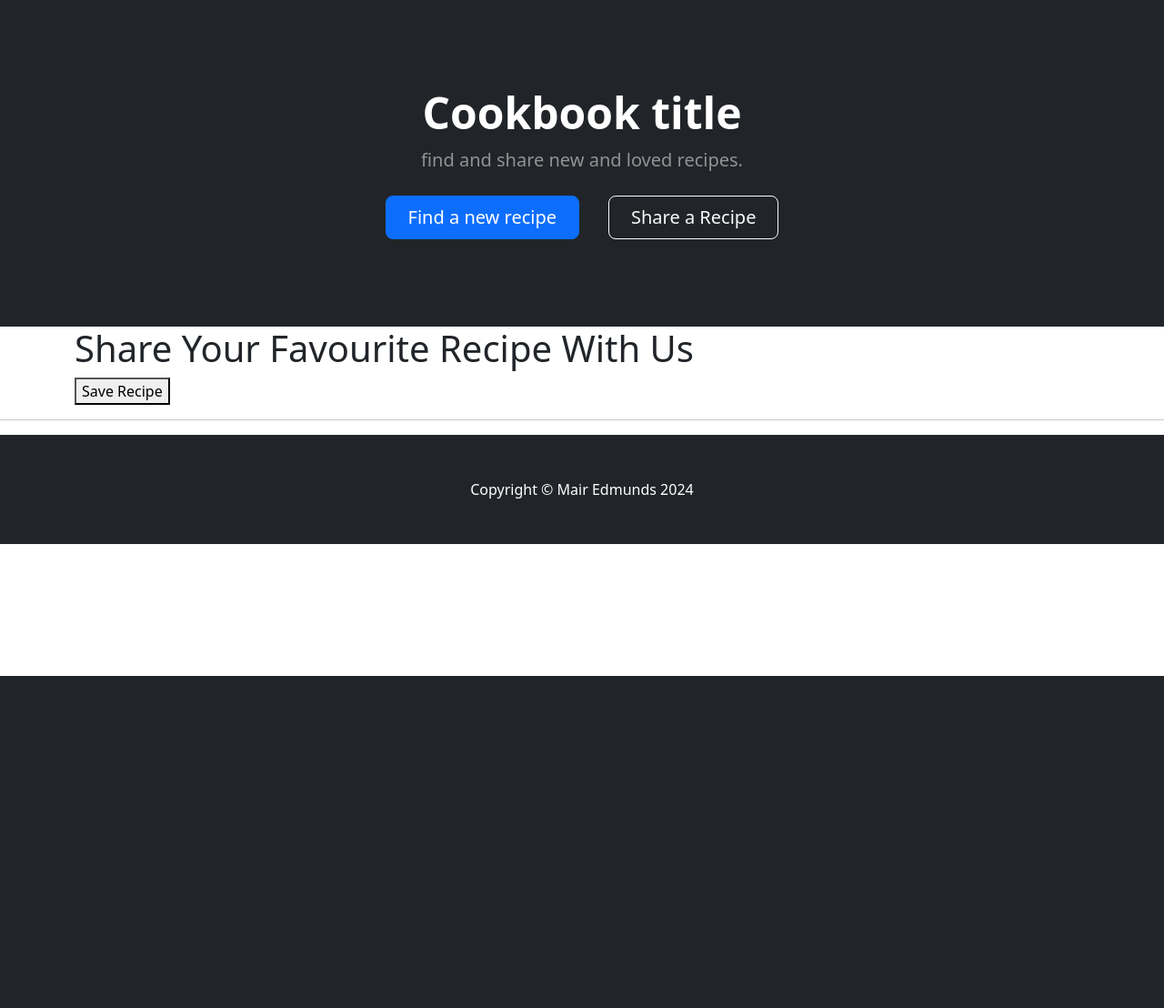
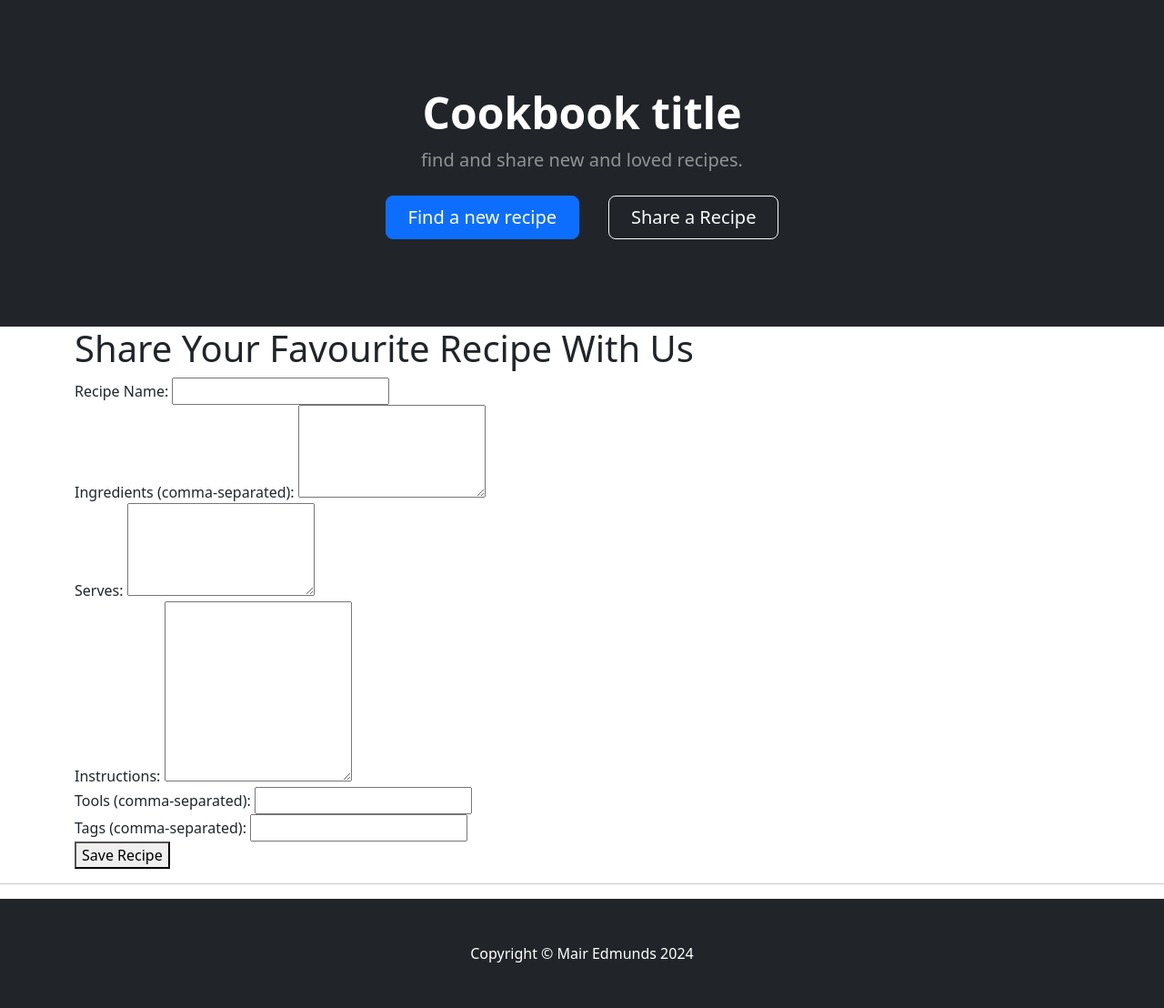
Before and after one commit to Mair-E/MilestoneProject3, a Flask app: template templates/addrecipe.html in a window 1280 px wide. Shown: the part 57-1165 px from the top of the page at 91% size. Before the commit the page ends 800 px from the top, so only its background shows below. Run offline with Flask 3, Linux system fonts and the light colour scheme; the template is opened without the code that fills it, so the values that code supplies are empty; some libraries are stand-ins or nearby versions.

Commit message:
Add contents of form to addrecipe.html

```diff
--- a/run.py
+++ b/run.py
@@ -1,5 +1,5 @@
 import os
-from flask import Flask, render_template
+from flask import Flask, render_template, request, redirect, url_for
 
 
 app = Flask(__name__)
--- a/templates/addrecipe.html
+++ b/templates/addrecipe.html
@@ -3,8 +3,32 @@
 {% block content %}
 
 <h1>Share Your Favourite Recipe With Us</h1>
-<form method="post" action="{{ url_for('add_recipe') }}">
-    <!-- Add Form fields -->
+<!-- Align this form with that in contact (use contact.html and styles.css)-->
+<form method="post" action="{{ url_for('addrecipe') }}">
+    <div>
+        <label for="name">Recipe Name:</label>
+        <input type="text" id="name" name="name" required>
+    </div>
+    <div>
+        <label for="ingredients">Ingredients (comma-separated):</label>
+        <textarea id="ingredients" name="ingredients" rows="4" required></textarea>
+    </div>
+    <div>
+        <label for="serves">Serves:</label>
+        <textarea id="serves" name="serves" rows="4" required></textarea>
+    </div>
+    <div>
+        <label for="instructions">Instructions:</label>
+        <textarea id="instructions" name="instructions" rows="8" required></textarea>
+    </div>
+    <div>
+        <label for="tools">Tools (comma-separated):</label>
+        <input type="text" id="tools" name="tools" required>
+    </div>
+    <div>
+        <label for="tags">Tags (comma-separated):</label>
+        <input type="text" id="tags" name="tags" required>
+    </div>
     <button type="submit">Save Recipe</button>
 </form>
 
```
